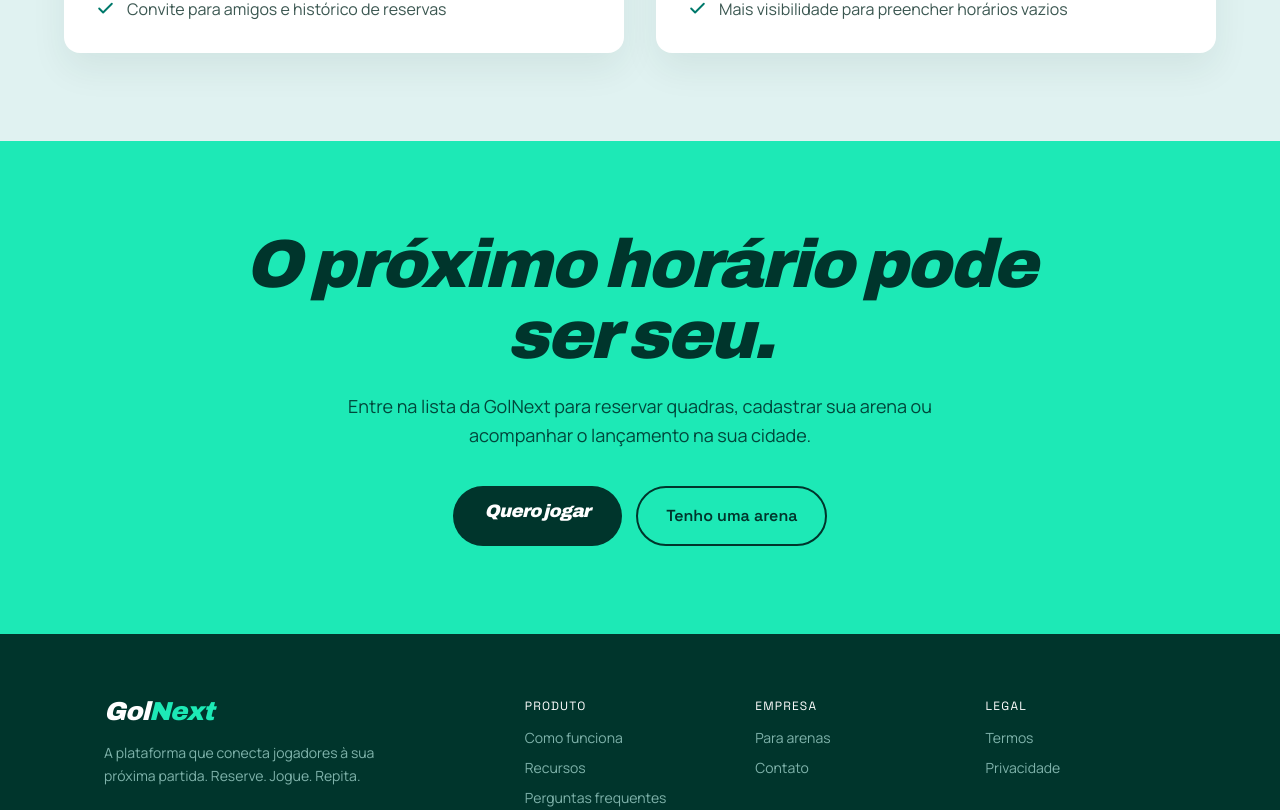
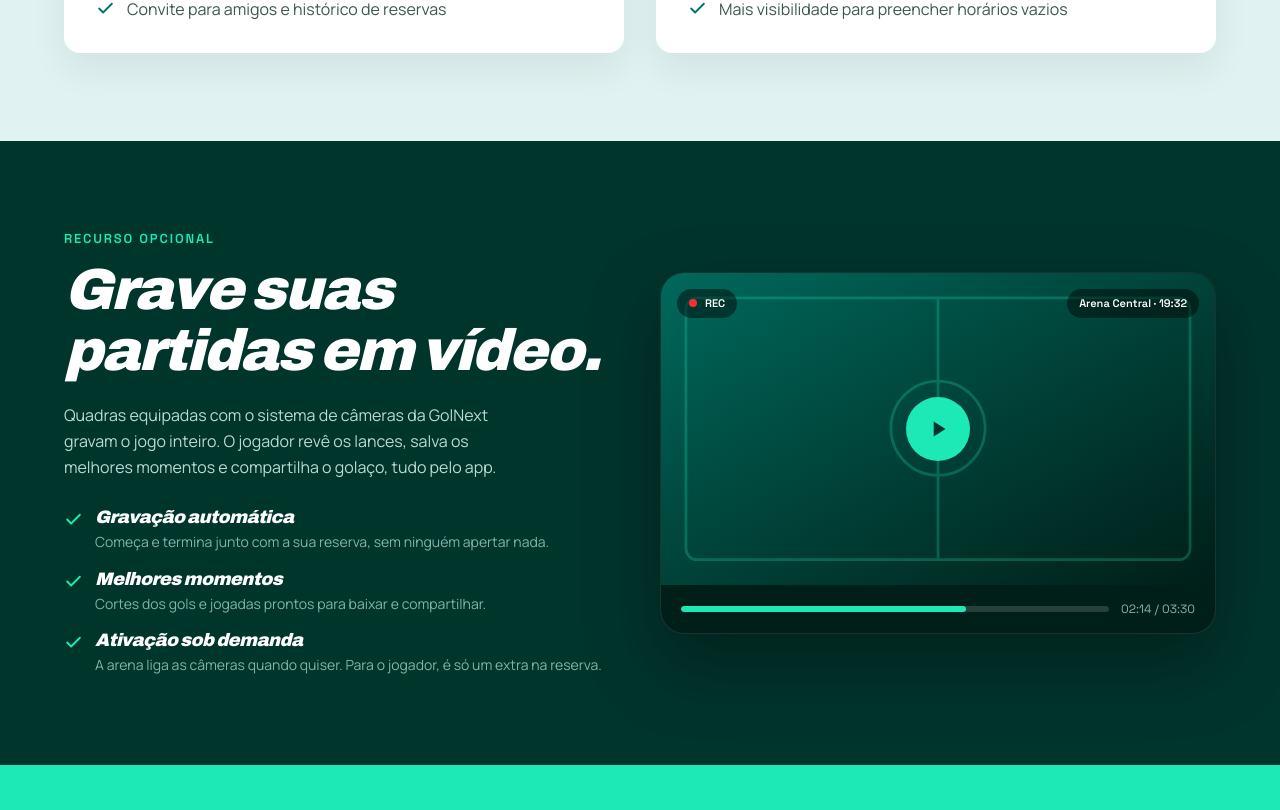
Before and after one commit to condertech/golnext, a Next.js app: page / in a window 1280 px wide. Shown: the part 3150-3960 px from the top of the page. Built offline with nearby package versions, Linux system fonts and the light colour scheme.

Commit message:
Adicionar secao de sistema de cameras (recurso opcional de gravacao das partidas)

```diff
--- a/src/app/page.tsx
+++ b/src/app/page.tsx
@@ -387,6 +387,83 @@ export default function Home() {
           </div>
         </section>
 
+        <section id="cameras" className="scroll-mt-24 bg-deep px-5 py-22 text-petroleo-50 md:px-10">
+          <div className="mx-auto grid max-w-6xl items-center gap-10 md:grid-cols-2">
+            <div>
+              <Eyebrow dark>Recurso opcional</Eyebrow>
+              <h2 className="wm mt-3 text-[clamp(34px,5vw,58px)] text-white">
+                Grave suas partidas em vídeo.
+              </h2>
+              <p className="mt-5 max-w-md leading-relaxed text-mist">
+                Quadras equipadas com o sistema de câmeras da GolNext gravam o
+                jogo inteiro. O jogador revê os lances, salva os melhores
+                momentos e compartilha o golaço, tudo pelo app.
+              </p>
+              <ul className="mt-7 space-y-4">
+                {[
+                  [
+                    "Gravação automática",
+                    "Começa e termina junto com a sua reserva, sem ninguém apertar nada.",
+                  ],
+                  [
+                    "Melhores momentos",
+                    "Cortes dos gols e jogadas prontos para baixar e compartilhar.",
+                  ],
+                  [
+                    "Ativação sob demanda",
+                    "A arena liga as câmeras quando quiser. Para o jogador, é só um extra na reserva.",
+                  ],
+                ].map(([titulo, texto]) => (
+                  <li key={titulo} className="flex gap-3">
+                    <span className="mt-0.5 shrink-0 text-mint">
+                      <CheckIcon />
+                    </span>
+                    <span>
+                      <span className="wm block text-lg text-white">{titulo}</span>
+                      <span className="mt-1 block text-sm leading-relaxed text-sage">
+                        {texto}
+                      </span>
+                    </span>
+                  </li>
+                ))}
+              </ul>
+            </div>
+
+            <div
+              className="relative overflow-hidden rounded-3xl border border-white/10 bg-deepest shadow-[0_30px_70px_rgba(0,0,0,0.35)]"
+              aria-hidden="true"
+            >
+              <div className="relative aspect-video bg-gradient-to-br from-petroleo-800 to-deepest">
+                <div className="absolute inset-0 opacity-25">
+                  <svg viewBox="0 0 400 225" className="h-full w-full text-mint">
+                    <rect x="18" y="18" width="364" height="189" rx="8" fill="none" stroke="currentColor" strokeWidth="2" />
+                    <line x1="200" y1="18" x2="200" y2="207" stroke="currentColor" strokeWidth="2" />
+                    <circle cx="200" cy="112" r="34" fill="none" stroke="currentColor" strokeWidth="2" />
+                  </svg>
+                </div>
+                <span className="sg absolute left-4 top-4 flex items-center gap-2 rounded-full bg-black/45 px-3 py-1.5 text-[11px] font-semibold text-white">
+                  <span className="h-2 w-2 rounded-full bg-red-500" />
+                  REC
+                </span>
+                <span className="sg absolute right-4 top-4 rounded-full bg-black/45 px-3 py-1.5 text-[11px] font-semibold text-white">
+                  Arena Central · 19:32
+                </span>
+                <div className="absolute left-1/2 top-1/2 flex h-16 w-16 -translate-x-1/2 -translate-y-1/2 items-center justify-center rounded-full bg-mint text-deep">
+                  <svg viewBox="0 0 24 24" width="26" height="26" fill="currentColor">
+                    <path d="M8 5v14l11-7z" />
+                  </svg>
+                </div>
+              </div>
+              <div className="flex items-center gap-3 px-5 py-4">
+                <div className="h-1.5 flex-1 overflow-hidden rounded-full bg-white/15">
+                  <div className="h-full w-2/3 rounded-full bg-mint" />
+                </div>
+                <span className="sg text-xs text-sage">02:14 / 03:30</span>
+              </div>
+            </div>
+          </div>
+        </section>
+
         <section id="comece" className="scroll-mt-24 bg-mint px-5 py-22 md:px-10">
           <div className="mx-auto max-w-4xl text-center">
             <h2 className="wm text-[clamp(38px,6vw,68px)] text-deep">
```
